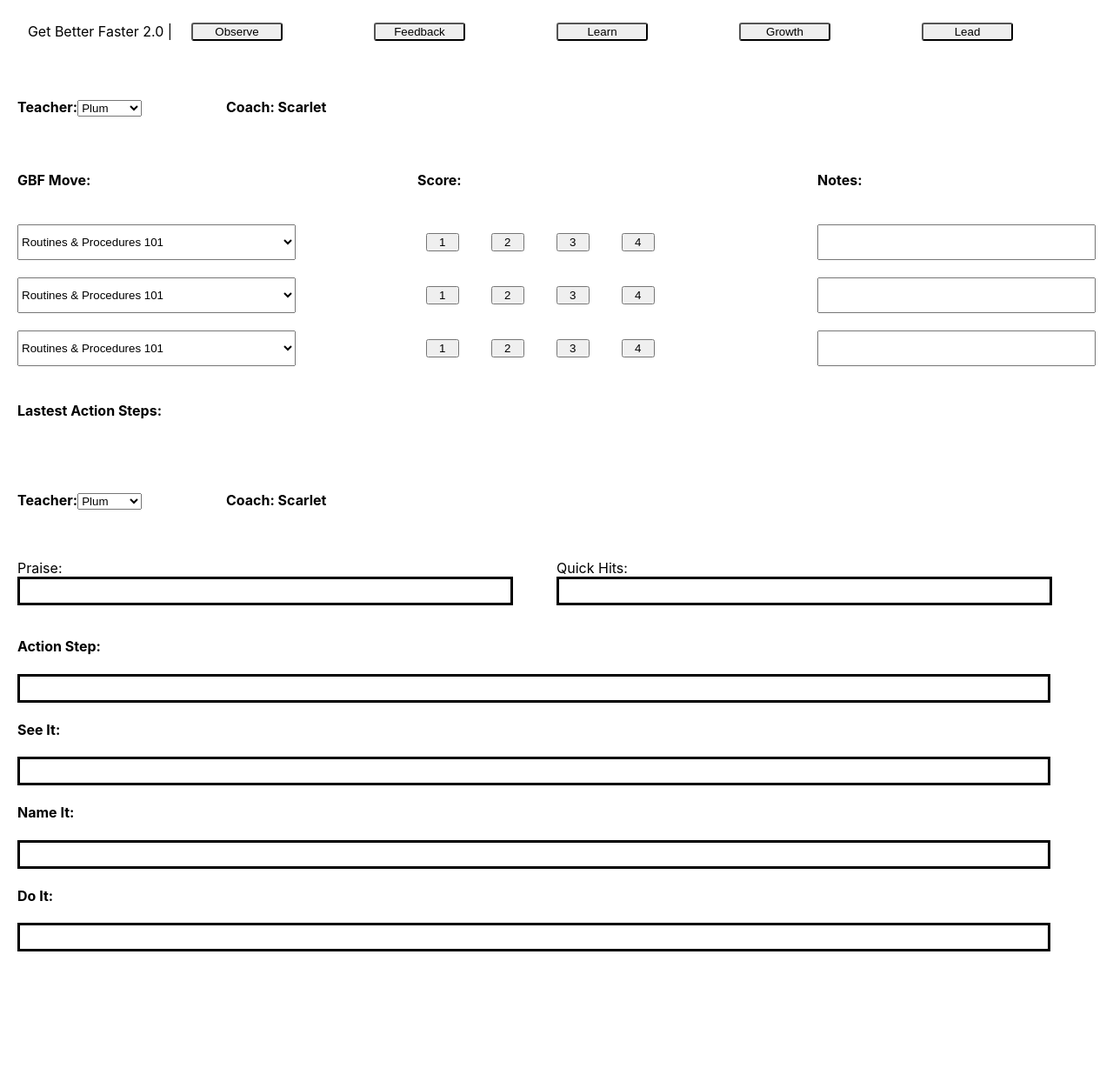
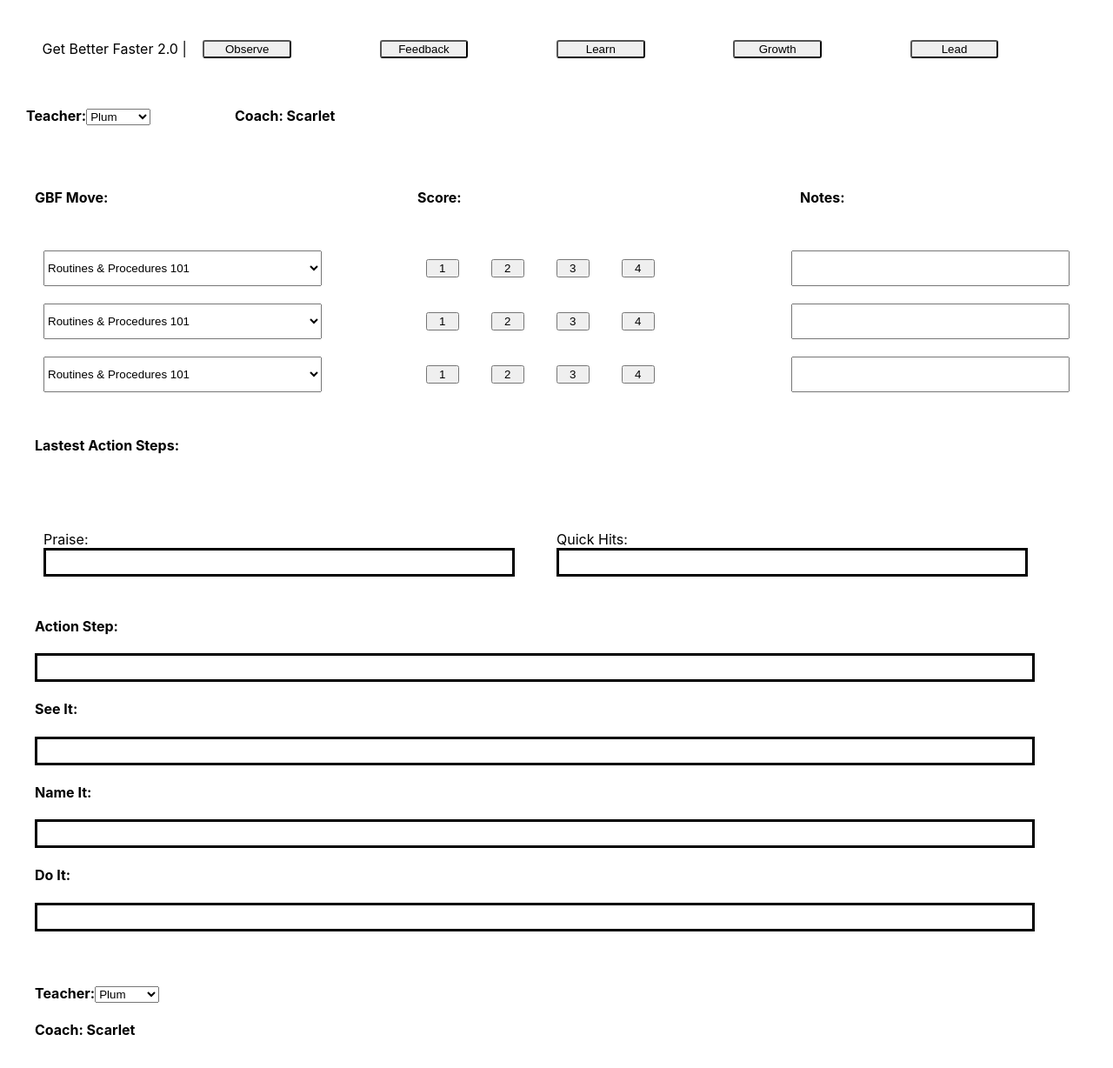
Before and after one commit to nicholasstano/gbf-frontend, a React (Create React App) app: page / in a window 1280 px wide. Shown: the top 1228 px of the page at 87% size. Before the commit the page ends 1114 px from the top, so only its background shows below. Built offline with nearby package versions, Linux system fonts and the light colour scheme.

Commit message:
Doing some updates on GBF

```diff
--- a/src/App.css
+++ /dev/null
@@ -1,38 +0,0 @@
-.App {
-  text-align: center;
-}
-
-.App-logo {
-  height: 40vmin;
-  pointer-events: none;
-}
-
-@media (prefers-reduced-motion: no-preference) {
-  .App-logo {
-    animation: App-logo-spin infinite 20s linear;
-  }
-}
-
-.App-header {
-  background-color: #282c34;
-  min-height: 100vh;
-  display: flex;
-  flex-direction: column;
-  align-items: center;
-  justify-content: center;
-  font-size: calc(10px + 2vmin);
-  color: white;
-}
-
-.App-link {
-  color: #61dafb;
-}
-
-@keyframes App-logo-spin {
-  from {
-    transform: rotate(0deg);
-  }
-  to {
-    transform: rotate(360deg);
-  }
-}
--- a/src/App.js
+++ b/src/App.js
@@ -1,15 +1,27 @@
 import React from 'react';
-import './App.css';
 import Navbar from './Containers/Navbar/Navbar.jsx'
 import Observe from './Containers/Observe/Observe';
 import Feedback from './Containers/Feedback/Feedback';
+import Learn from './Containers/Learn/Learn';
+import './App.scss';
 
 function App() {
   return (
     <div>
       <Navbar />
+      <div className="TeacherHeader">
+        <h4>Teacher:
+          <select>
+            <option value="plum">Plum</option>
+            <option value="mustard">Mustard</option>
+            <option value="peacock">Peacock</option>
+          </select>
+        </h4>
+        <h4>Coach: Scarlet</h4>
+      </div>
       <Observe />
       <Feedback />
+      <Learn />
     </div>
   );
 }
--- /dev/null
+++ b/src/App.scss
@@ -0,0 +1,9 @@
+div {
+  padding: 10px;
+  div.TeacherHeader {
+    display: grid;
+    grid-template-columns: 15rem 15rem;
+    justify-content: left;
+    padding: 10px;
+}
+}
--- a/src/Containers/Feedback/Feedback.jsx
+++ b/src/Containers/Feedback/Feedback.jsx
@@ -4,16 +4,6 @@
 const Feedback = () => {
     return (
         <div className="feedbackForm">
-            <div className="feedbackTeacherInformation">
-                <h4>Teacher:
-                    <select>
-                        <option value="plum">Plum</option>
-                        <option value="mustard">Mustard</option>
-                        <option value="peacock">Peacock</option>
-                    </select>
-                </h4>
-                <h4>Coach: Scarlet</h4>
-            </div>
             <div className="feedbackForm">
                 <form>
                     <div className="formTop">
--- /dev/null
+++ b/src/Containers/Learn/Learn.jsx
@@ -0,0 +1,20 @@
+import React from 'react'
+
+const Learn = () => {
+    return (
+        <div>
+            <div className="observeTeacherInformation">
+                <h4>Teacher:
+                    <select>
+                        <option value="plum">Plum</option>
+                        <option value="mustard">Mustard</option>
+                        <option value="peacock">Peacock</option>
+                    </select>
+                </h4>
+                <h4>Coach: Scarlet</h4>
+            </div>
+        </div>
+    )
+}
+
+export default Learn
--- a/src/Containers/Observe/Observe.jsx
+++ b/src/Containers/Observe/Observe.jsx
@@ -4,16 +4,6 @@
 const Observe = () => {
     return (
         <div className="observe">
-            <div className="observeTeacherInformation">
-                <h4>Teacher:
-                    <select>
-                        <option value="plum">Plum</option>
-                        <option value="mustard">Mustard</option>
-                        <option value="peacock">Peacock</option>
-                    </select>
-                </h4>
-                <h4>Coach: Scarlet</h4>
-            </div>
             <div className="observeHeader">
                 <h4>GBF Move:</h4>
                 <h4>Score:</h4>
--- a/src/Containers/Observe/observe.scss
+++ b/src/Containers/Observe/observe.scss
@@ -1,12 +1,5 @@
 div.observe {
     padding: 10px;
-    div.observeTeacherInformation {
-        display: grid;
-        grid-template-columns: 15rem 15rem;
-        justify-content: left;
-        padding: 10px;
-    }
-
     div.observeHeader {
         display: grid;
         grid-template-columns: 20rem 20rem 20rem;
```
Also changed, not shown: src/Containers/Learn/learn.scss (added).
